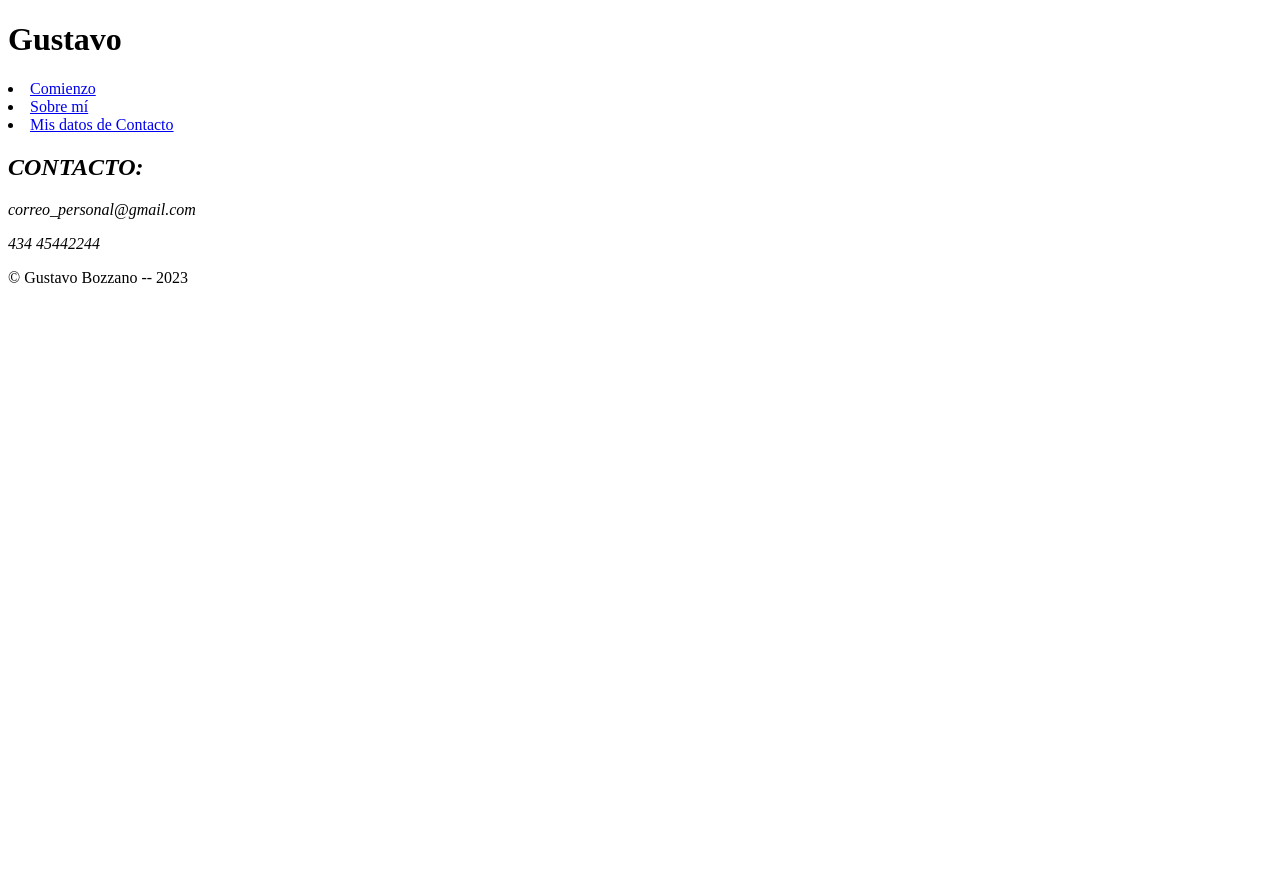
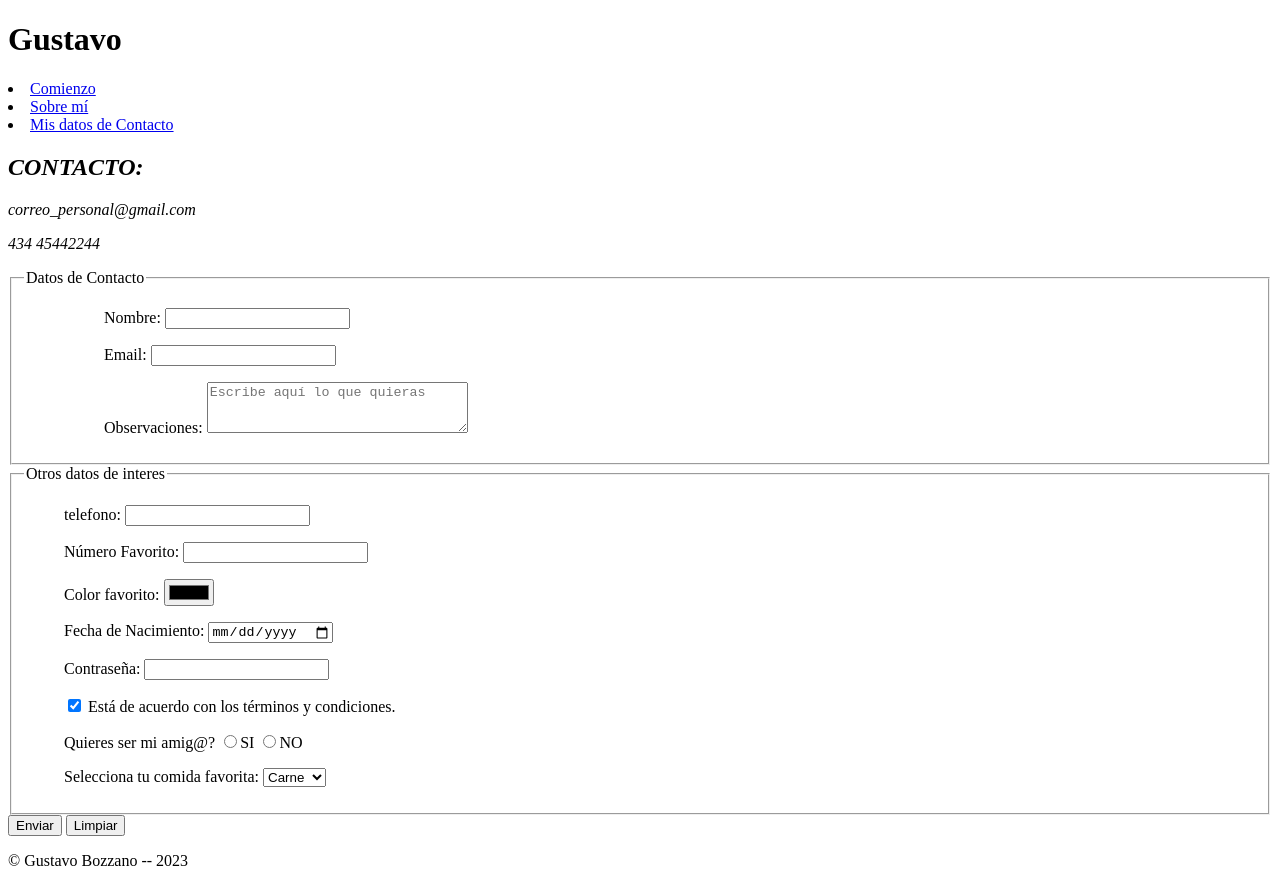
Before and after one commit to GustavoBozzano/HackABoss, a plain HTML site: page secciones/contact.html in a window 1280 px wide. Before the commit the page ends 800 px from the top, so only its background shows below. Drawn offline with Linux system fonts and the light colour scheme.

Commit message:
modificaciones 26-09

```diff
--- a/secciones/contact.html
+++ b/secciones/contact.html
@@ -20,6 +20,88 @@
         <p>correo_personal@gmail.com</p>
         <p>434 45442244</p>
       </address>
+      <form action="">
+        <fieldset>
+          <legend>Datos de Contacto</legend>
+          <ul>
+            <ul>
+              <label for="nombre">Nombre:</label>
+              <input type="text" name="nombre" />
+            </ul>
+          </ul>
+          <ul>
+            <ul>
+              <label for="email">Email:</label>
+              <input type="email" name="email" autocomplete="off" />
+            </ul>
+          </ul>
+          <ul>
+            <ul>
+              <label for="observaciones">Observaciones:</label>
+              <textarea
+                name="observaciones"
+                id="observaciones"
+                cols="30"
+                rows="3"
+                minlength="3"
+                maxlength="50"
+                name="observaciones"
+                placeholder="Escribe aquí lo que quieras"
+              ></textarea>
+            </ul>
+          </ul>
+        </fieldset>
+        <fieldset>
+          <legend>Otros datos de interes</legend>
+          <ul>
+            <label for="telefono">telefono:</label>
+            <input type="tel" name="telefono" />
+          </ul>
+          <ul>
+            <label for="favorito">Número Favorito:</label>
+            <input type="num-favr" min="1" max="20" name="favorito" />
+          </ul>
+          <ul>
+            <label for="color-fav">Color favorito:</label>
+            <input type="color" name="color-fav" />
+          </ul>
+          <ul>
+            <label for="birth">Fecha de Nacimiento:</label>
+            <input type="date" name="birth" />
+          </ul>
+          <ul>
+            <label for="password">Contraseña:</label>
+            <input type="password" name="password" />
+          </ul>
+          <ul>
+            <input type="checkbox" name="check" value="acepto" checked />
+            <label for="check"
+              >Está de acuerdo con los términos y condiciones.</label
+            >
+          </ul>
+          <ul>
+            <label for="pregunta">Quieres ser mi amig@?</label>
+            <input type="radio" name="pregunta" id="pregunta" /><label
+              for="Amigo-si"
+              >SI</label
+            >
+            <input type="radio" name="pregunta" id="pregunta" /><label
+              for="Amigo-no"
+              >NO</label
+            >
+          </ul>
+          <ul>
+            <label for="opciones">Selecciona tu comida favorita:</label>
+            <select name="opciones" id="opciones">
+              <option value="Pastas">Pastas</option>
+              <option value="Pizza">Pizza</option>
+              <option value="Carne" selected>Carne</option>
+            </select>
+          </ul>
+        </fieldset>
+      </form>
+      <button type="submit">Enviar</button>
+      <button type="reset">Limpiar</button>
     </main>
     <!-- <p>
       <a href="/index.html">Click aquí para volver al inicio.</a>
```
